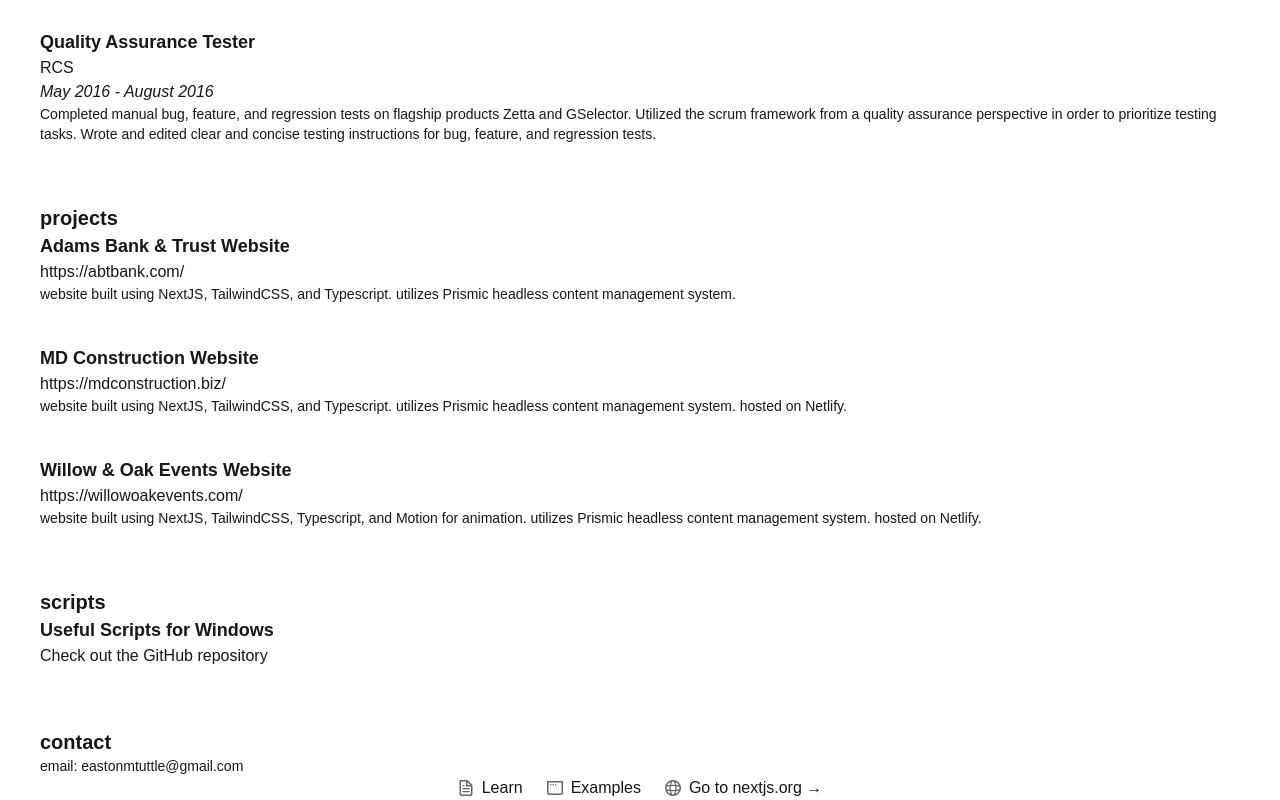
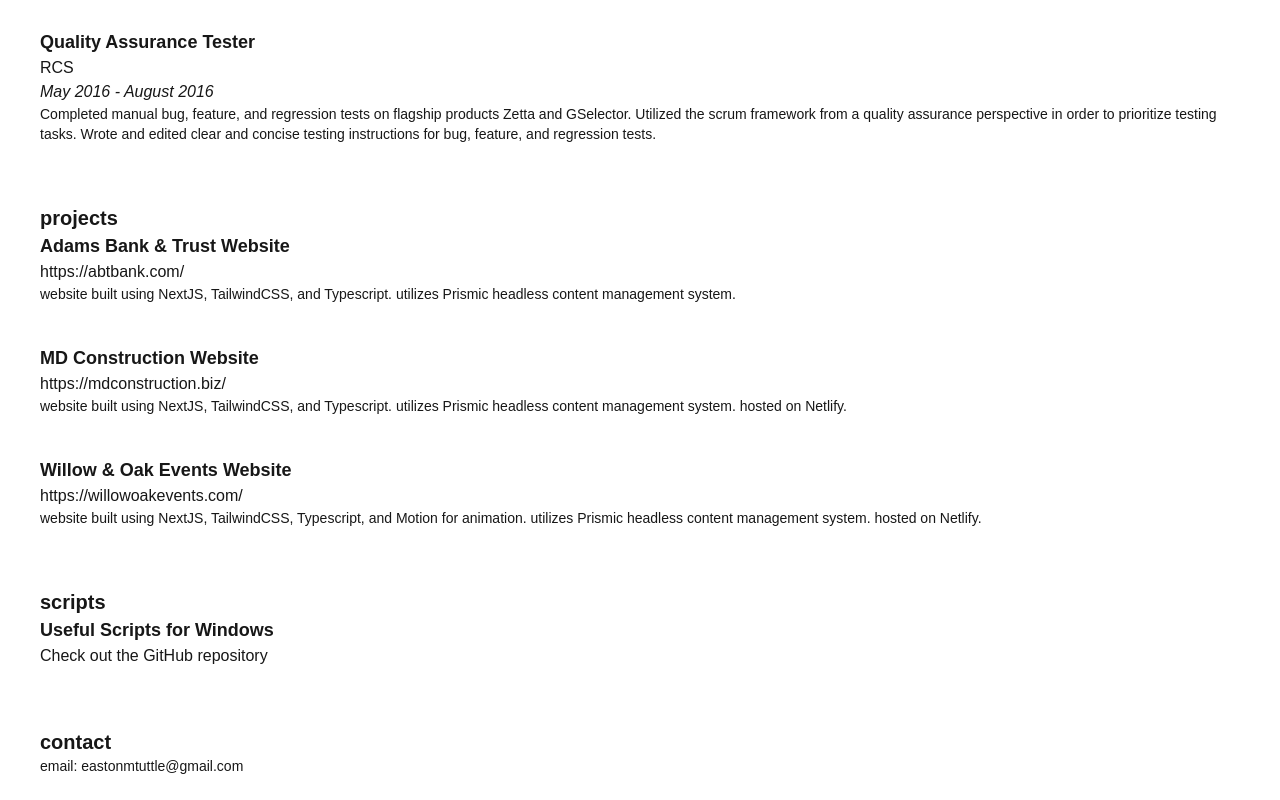
Before and after one commit to Tuttuhl/portfolio, a Next.js app: page / in a window 1280 px wide. Shown: the part 956-1756 px from the top of the page. After the commit the page ends 1732 px from the top, so only its background shows below. Built offline with nearby package versions, Linux system fonts and the light colour scheme.

Commit message:
Removed footer

```diff
--- a/app/page.tsx
+++ b/app/page.tsx
@@ -1,9 +1,7 @@
-import Image from 'next/image'
 import Link from 'next/link'
 
 export default function Home() {
   return (
-    <>
     <main className="px-10 flex flex-col gap-10">
       <section id="about">
         <h1 className="text-xl font-bold">about me</h1>
@@ -42,10 +40,10 @@
             Developed custom internal web forms and their document routing
             solutions using HTML, CSS, JavaScript, and Director Workflow.
             Implemented new API endpoints for getting and posting data to and
-              from web forms in C# and .NET Core. Published updates and new
-              pages to the customer-facing website using HTML, CSS, and
-              JavaScript. Administered user security within the primary
-              documentation application used by bank employees.
+            from web forms in C# and .NET Core. Published updates and new pages
+            to the customer-facing website using HTML, CSS, and JavaScript.
+            Administered user security within the primary documentation
+            application used by bank employees.
           </p>
         </div>
         <div className="py-5">
@@ -73,10 +71,10 @@
           <h3>RCS</h3>
           <h4 className="italic">June 2017 - August 2017</h4>
           <p className="text-sm">
-              Implemented solutions for bugs and features within the Zetta
-              product utilizing C# and .NET Core. Utilized the scrum framework
-              from a developer perspective in order to prioritize tickets and
-              explain previous work and roadblocks to colleagues.
+            Implemented solutions for bugs and features within the Zetta product
+            utilizing C# and .NET Core. Utilized the scrum framework from a
+            developer perspective in order to prioritize tickets and explain
+            previous work and roadblocks to colleagues.
           </p>
         </div>
         <div className="py-5">
@@ -86,9 +84,9 @@
           <p className="text-sm">
             Completed manual bug, feature, and regression tests on flagship
             products Zetta and GSelector. Utilized the scrum framework from a
-              quality assurance perspective in order to prioritize testing
-              tasks. Wrote and edited clear and concise testing instructions for
-              bug, feature, and regression tests.
+            quality assurance perspective in order to prioritize testing tasks.
+            Wrote and edited clear and concise testing instructions for bug,
+            feature, and regression tests.
           </p>
         </div>
       </section>
@@ -132,9 +130,9 @@
             </Link>
           </h3>
           <p className="text-sm">
-              website built using NextJS, TailwindCSS, Typescript, and Motion
-              for animation. utilizes Prismic headless content management
-              system. hosted on Netlify.
+            website built using NextJS, TailwindCSS, Typescript, and Motion for
+            animation. utilizes Prismic headless content management system.
+            hosted on Netlify.
           </p>
         </div>
       </section>
@@ -159,53 +157,5 @@
         </p>
       </section>
     </main>
-      <footer className="row-start-3 flex gap-6 flex-wrap items-center justify-center">
-        <a
-          className="flex items-center gap-2 hover:underline hover:underline-offset-4"
-          href="https://nextjs.org/learn?utm_source=create-next-app&utm_medium=appdir-template-tw&utm_campaign=create-next-app"
-          target="_blank"
-          rel="noopener noreferrer"
-        >
-          <Image
-            aria-hidden
-            src="/file.svg"
-            alt="File icon"
-            width={16}
-            height={16}
-          />
-          Learn
-        </a>
-        <a
-          className="flex items-center gap-2 hover:underline hover:underline-offset-4"
-          href="https://vercel.com/templates?framework=next.js&utm_source=create-next-app&utm_medium=appdir-template-tw&utm_campaign=create-next-app"
-          target="_blank"
-          rel="noopener noreferrer"
-        >
-          <Image
-            aria-hidden
-            src="/window.svg"
-            alt="Window icon"
-            width={16}
-            height={16}
-          />
-          Examples
-        </a>
-        <a
-          className="flex items-center gap-2 hover:underline hover:underline-offset-4"
-          href="https://nextjs.org?utm_source=create-next-app&utm_medium=appdir-template-tw&utm_campaign=create-next-app"
-          target="_blank"
-          rel="noopener noreferrer"
-        >
-          <Image
-            aria-hidden
-            src="/globe.svg"
-            alt="Globe icon"
-            width={16}
-            height={16}
-          />
-          Go to nextjs.org →
-        </a>
-      </footer>
-    </>
   )
 }
```
Lines whose indentation alone changed are shown as unchanged.
